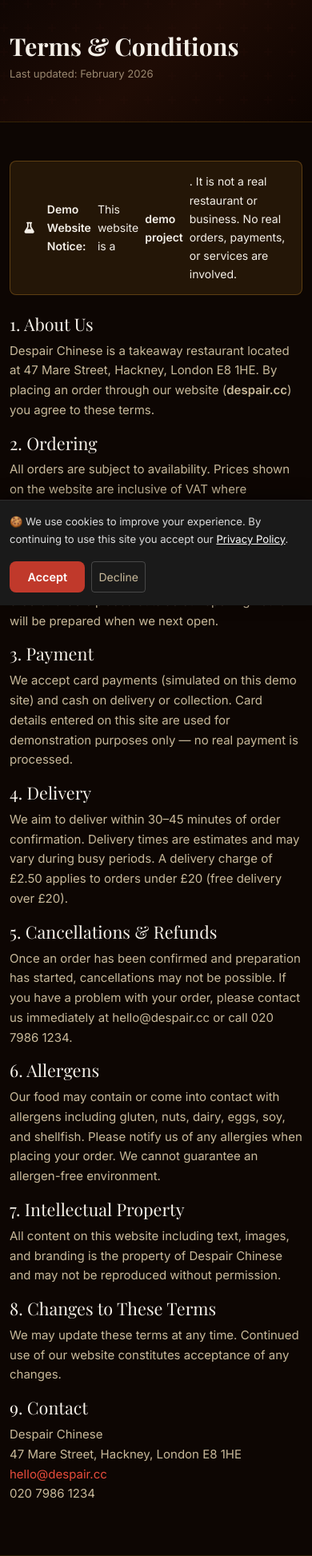
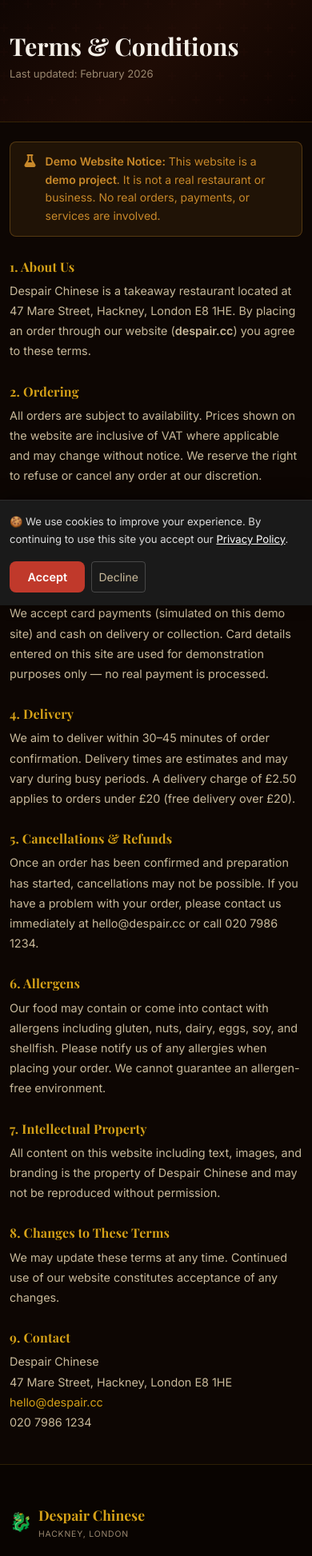
Before and after one commit to unqe/Chinese-project, a Django app: page /terms/ in a window 390 px wide. Shown: the part 87-2033 px from the top of the page at 80% size. Run offline with Django 4.2, Linux system fonts and the light colour scheme; data that the repository does not hold is empty.

Commit message:
fix: terms/privacy responsive layout + View All Orders button
- Terms & Privacy: replace inline max-width div with Bootstrap
  responsive grid (col-12/col-md-10/col-xl-8), wrap demo notice
  text in <span> so flex container displays correctly across all
  screen sizes
- Added .alert-legal-demo + .legal-content CSS (headings, body
  text, links, responsive font-size breakpoint)
- Confirmation page: View All Orders btn-outline-secondary →
  btn-outline-primary-custom to match site style

```diff
--- a/static/css/main.css
+++ b/static/css/main.css
@@ -1780,16 +1805,32 @@ hr { border-color: var(--border); }
 .cookie-banner p { color: rgba(255,255,255,0.85); }
 .cookie-banner a { color: #fff; }
 
-/* ── Special offer auto-applied banner (checkout) ─────────────────────────── */
-.auto-offer-banner {
-    background: rgba(212,160,23,0.10);
-    border: 1px solid rgba(212,160,23,0.35);
-    border-radius: 10px;
-    color: var(--gold);
-    font-size: 0.84rem;
-    font-weight: 600;
-    padding: 0.55rem 0.9rem;
-    margin: 0.6rem 0 0.2rem;
-    text-align: center;
+/* ── Legal pages (terms, privacy) ──────────────────────────────────────────── */
+.alert-legal-demo {
+    background: rgba(200,137,42,0.10);
+    border: 1px solid rgba(200,137,42,0.32);
+    border-radius: 8px;
+    color: var(--primary-color, #c8892a);
+    align-items: flex-start;
+    gap: 0.75rem;
+    line-height: 1.6;
+}
+.alert-legal-demo i { margin-top: 0.1rem; font-size: 1rem; }
+
+.legal-content { color: rgba(255,255,255,0.87); line-height: 1.75; }
+.legal-content h4 {
+    color: var(--gold, #d4a017);
+    font-size: 1.05rem;
+    font-weight: 700;
+    margin-top: 1.75rem;
+    margin-bottom: 0.5rem;
     letter-spacing: 0.01em;
 }
+.legal-content p,
+.legal-content li { font-size: 0.95rem; }
+.legal-content ul { padding-left: 1.4rem; }
+.legal-content a { color: var(--gold, #d4a017); text-underline-offset: 3px; }
+@media (max-width: 575.98px) {
+    .legal-content h4 { font-size: 1rem; }
+    .legal-content p, .legal-content li { font-size: 0.9rem; }
+}
--- a/templates/orders/confirmation.html
+++ b/templates/orders/confirmation.html
@@ -166,7 +166,7 @@
                 <a href="{% url 'menu:menu' %}" class="btn btn-outline-primary-custom">
                     <i class="fas fa-utensils me-2"></i>{% trans "Order Again" %}
                 </a>
-                <a href="{% url 'orders:history' %}" class="btn btn-outline-secondary">
+                <a href="{% url 'orders:history' %}" class="btn btn-outline-primary-custom">
                     <i class="fas fa-history me-2"></i>{% trans "View All Orders" %}
                 </a>
                 {% if order.status == 'completed' and not order.review %}
--- a/templates/pages/terms.html
+++ b/templates/pages/terms.html
@@ -11,12 +11,14 @@
     </div>
 </div>
 
-<div class="container py-5" style="max-width:800px;">
+<div class="container py-4 py-md-5">
+  <div class="row justify-content-center">
+    <div class="col-12 col-md-10 col-xl-8">
 
     <!-- Demo notice -->
-    <div class="alert mb-4" style="background:rgba(200,137,42,0.12);border:1px solid rgba(200,137,42,0.35);border-radius:8px;color:var(--primary-color);">
-        <i class="fas fa-flask me-2"></i>
-        <strong>Demo Website Notice:</strong> This website is a <strong>demo project</strong>. It is not a real restaurant or business. No real orders, payments, or services are involved.
+    <div class="alert alert-legal-demo mb-4">
+        <i class="fas fa-flask flex-shrink-0"></i>
+        <span><strong>Demo Website Notice:</strong> This website is a <strong>demo project</strong>. It is not a real restaurant or business. No real orders, payments, or services are involved.</span>
     </div>
 
     <div class="legal-content">
@@ -54,5 +56,8 @@
             020 7986 1234
         </p>
     </div>
-</div>
+
+    </div><!-- /col -->
+  </div><!-- /row -->
+</div><!-- /container -->
 {% endblock %}
```
Also changed, not shown: other parts of static/css/main.css (+25 -0 lines), templates/pages/privacy.html (+10 -5 lines).
